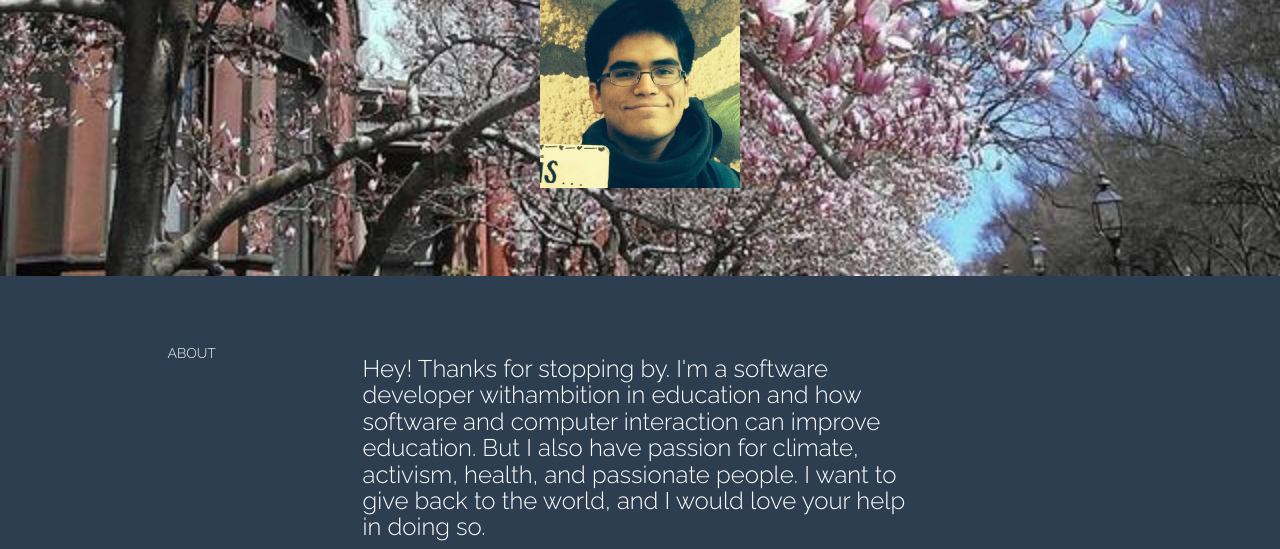
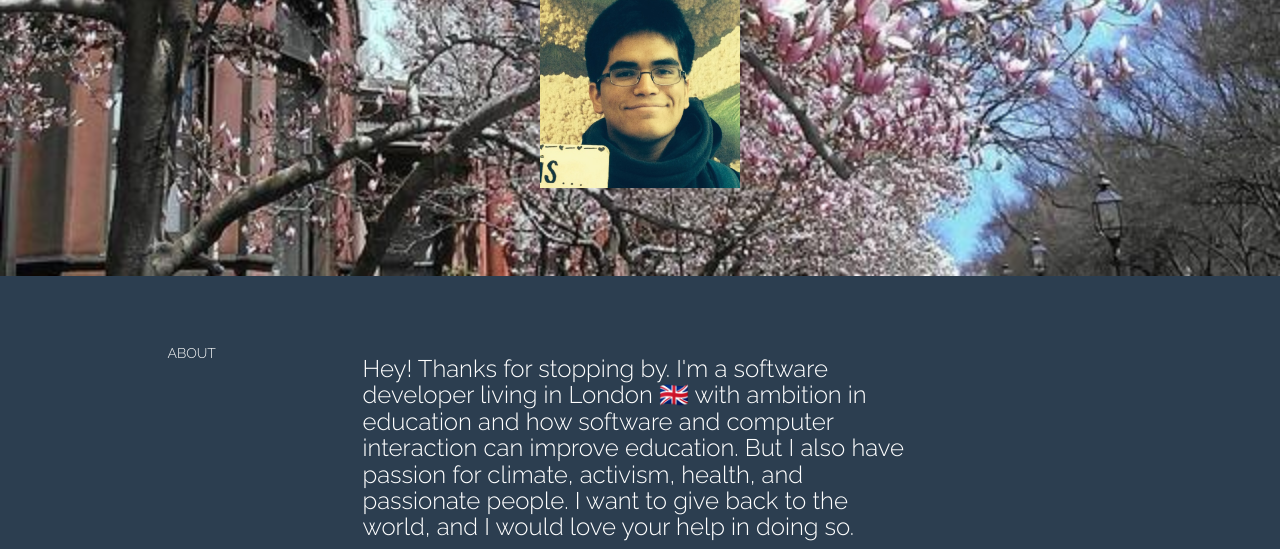
Before and after one commit to boquinr6/boquinr6.github.io, a plain HTML site: page index.html in a window 1280 px wide. Shown: the part 384-933 px from the top of the page. Drawn offline with Linux system fonts and the light colour scheme.

Commit message:
clean up

```diff
--- a/index.html
+++ b/index.html
@@ -76,7 +76,7 @@
 					<h5>ABOUT</h5>
 				</div>
 				<div class="col-lg-6">
-					<h3 style="color:#FFFFFF">Hey! Thanks for stopping by. I'm a software developer withambition in education and how software and computer interaction can improve education. But I also have passion for climate, activism, health, and passionate people. I want to give back to the world, and I would love your help in doing so.</h3>
+					<h3 style="color:#FFFFFF">Hey! Thanks for stopping by. I'm a software developer living in London &#x1f1ec;&#x1f1e7 with ambition in education and how software and computer interaction can improve education. But I also have passion for climate, activism, health, and passionate people. I want to give back to the world, and I would love your help in doing so.</h3>
 					<a href="#contact"> This page tells only one side of my story. I love to talk in person or by phone. So if you would like to talk to me, click here to contact me.</a>
 
 				</div>
```
